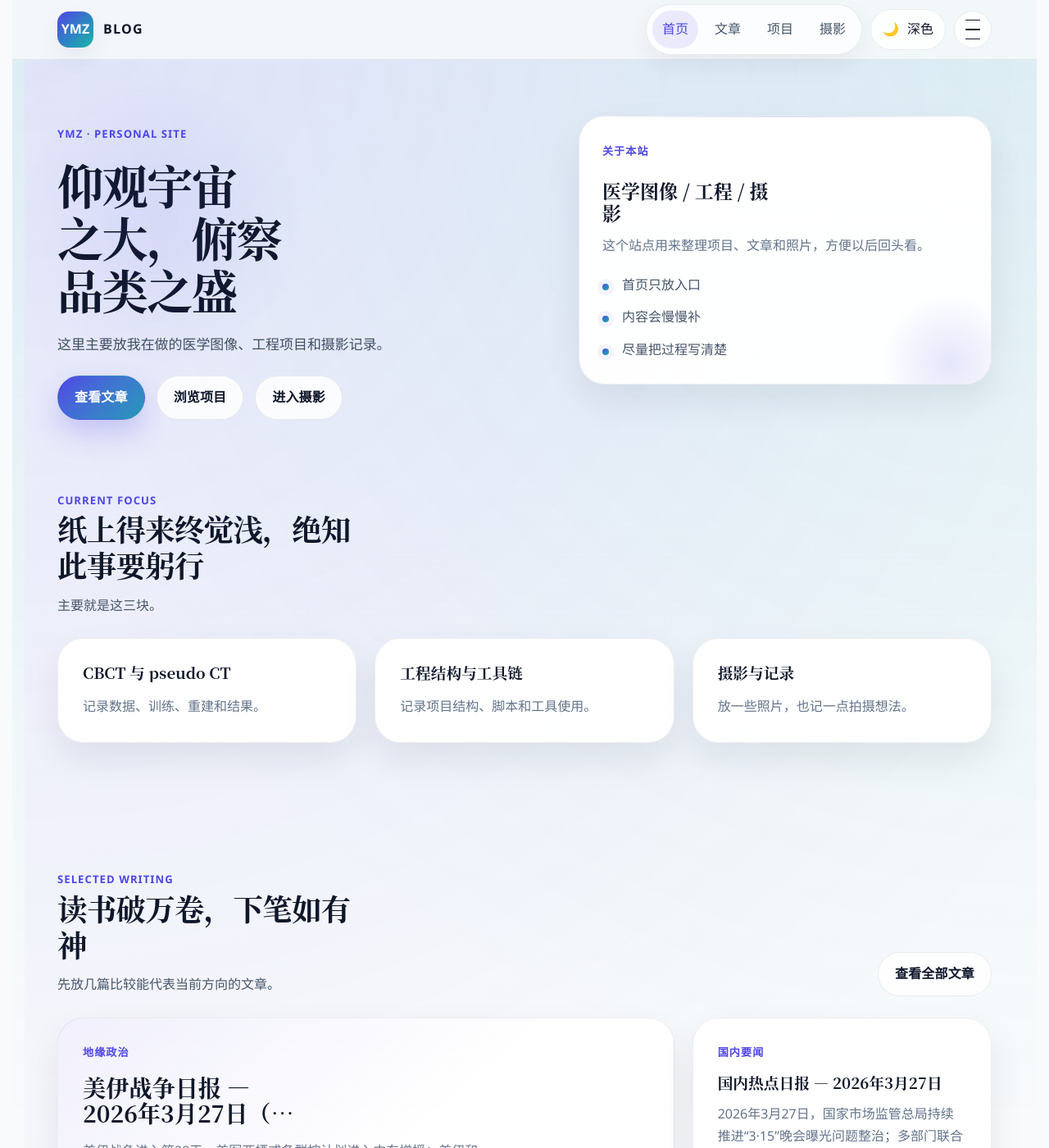
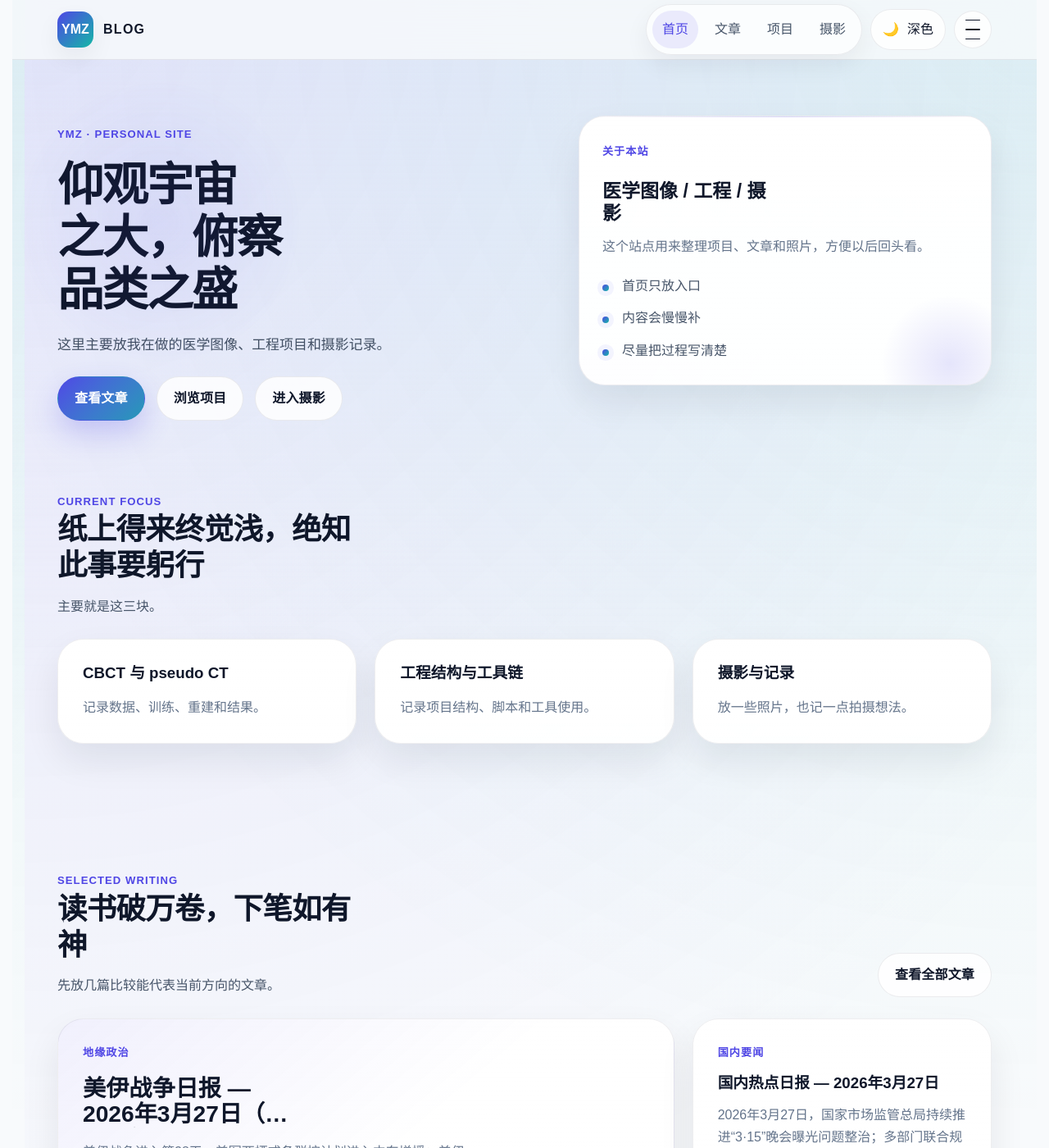
Before and after one commit to YMZ1998/YMZ1998.github.io, a Jekyll site: the page built from index.html, in a window 1280 px wide and 1400 px high. Shown: the whole window at 82% size. Built offline with Jekyll 4.4.1, drawn with Linux system fonts in a browser that asks for light colours.

Commit message:
Switch to rounded font stack and increase heading weight

```diff
--- a/_sass/_base.scss
+++ b/_sass/_base.scss
@@ -29,8 +29,9 @@
   --radius-sm: 999px;
   --container: min(1200px, calc(100vw - 32px));
   --transition: 220ms ease;
-  --font-sans: "PingFang SC", "Hiragino Sans GB", "HarmonyOS Sans SC", "Microsoft YaHei", "Segoe UI", sans-serif;
-  --font-serif: "Source Han Serif SC", "Songti SC", "STSong", "Noto Serif CJK SC", "Noto Serif SC", serif;
+  --font-rounded: "HarmonyOS Sans SC", "M PLUS Rounded 1c", "Nunito", "PingFang SC", "Hiragino Sans GB", "Microsoft YaHei UI", "Microsoft YaHei", "YouYuan", "Arial Rounded MT Bold", sans-serif;
+  --font-sans: var(--font-rounded);
+  --font-serif: var(--font-rounded);
   --font-mono: "Cascadia Code", "JetBrains Mono", "Fira Code", Consolas, monospace;
 }
 
@@ -121,5 +122,5 @@ h2,
 h3,
 h4 {
   font-family: var(--font-serif);
-  font-weight: 600;
+  font-weight: 700;
 }
```
